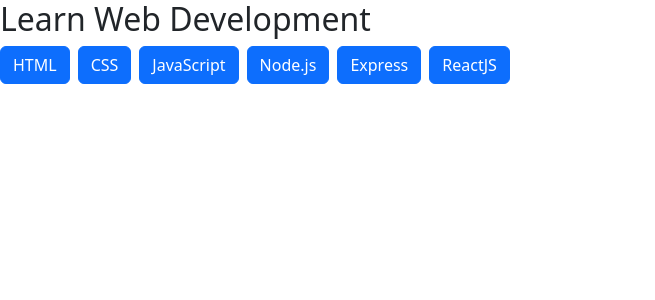
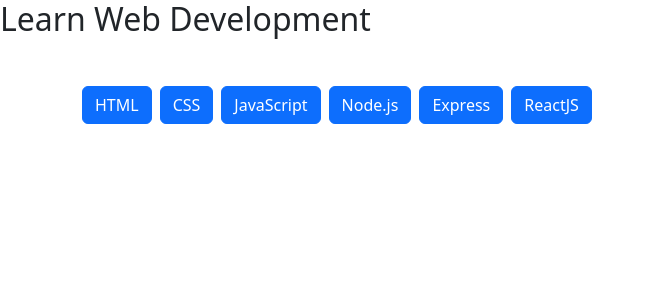
Before and after one commit to Michecosa/react-use-state, a React (Vite) app: page / in a window 1280 px wide. Shown: the top 300 px of the page, without its empty margins (0-655 px from the left). Built offline with nearby package versions, Linux system fonts and the light colour scheme.

Commit message:
Wrap component with container class

```diff
--- a/src/components/Main.jsx
+++ b/src/components/Main.jsx
@@ -3,7 +3,9 @@ import FAQ from "./FAQ.jsx";
 export default function Main({ items }) {
   return (
     <>
-      <FAQ items={items} />
+      <div class="container mt-5">
+        <FAQ items={items} />
+      </div>
     </>
   );
 }
```
